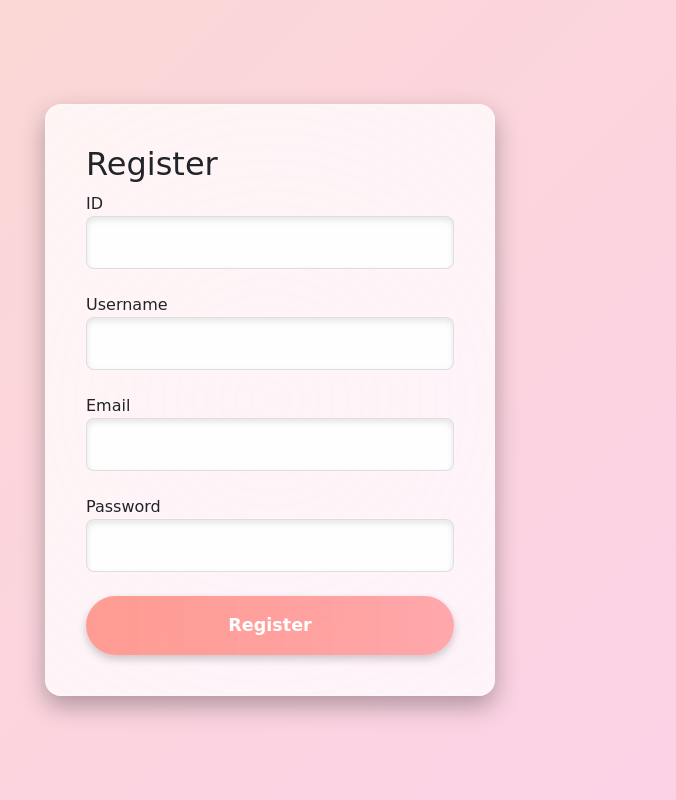
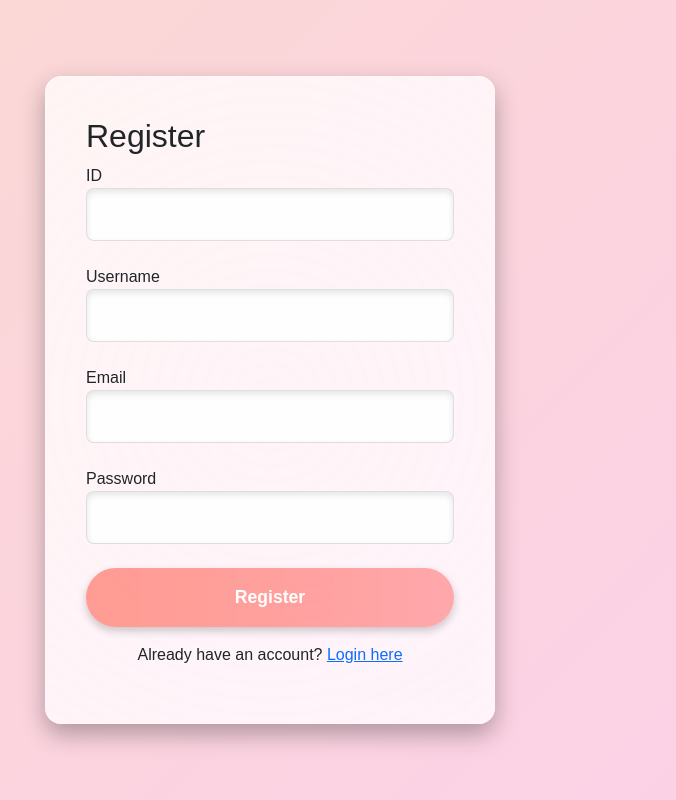
Before and after one commit to yousifAliHasan/ITCS333_PROJECT, a PHP site: page /register.php in a window 1280 px wide. Shown: the whole page, without its empty margins (370-1046 px from the left). Run offline with PHP 8.4, Linux system fonts and the light colour scheme.

Commit message:
Update register.php

```diff
--- a/register.php
+++ b/register.php
@@ -11,49 +11,63 @@
 </head>
 <body>
 <form action="register.php" method="POST">
-        <h2 class="font">Register</h2>
-        <label for="id" class="font">ID</label>
+        <h2>Register</h2>
+        <label for="id">ID</label>
         <input type="number" id="id" name="id" required>
 
-        <label for="username" class="font">Username</label>
+        <label for="username">Username</label>
         <input type="text" id="username" name="username" required>
 
-        <label for="email" class="font">Email</label>
+        <label for="email">Email</label>
         <input type="email" id="email" name="email" required>
 
-        <label for="password" class="font">Password</label>
+        <label for="password">Password</label>
         <input type="password" id="password" name="password" required>
 
-        <button type="submit" class="font">Register</button>
+        <button type="submit">Register</button>
+
+        <!-- Add link to login page -->
+        <p style="text-align: center; margin-top: 1rem;">
+            Already have an account? <a href="login.php">Login here</a>
+        </p>
 </body>
 </html>
 <?php
-include 'connection.php'; // Ensure this file establishes $db as the PDO instance
+include 'connection.php';
 
 if ($_SERVER['REQUEST_METHOD'] === 'POST') {
-    $username = $_POST['username'];
+    $errors = [];
+    $username = trim($_POST['username']);
     $password = $_POST['password'];
-    $email = $_POST['email'];
-    $id = $_POST['id'];
-    $user_type='student';
-    // Password pattern validation
-    $Pattern = '/^(?=.*[a-z])(?=.*[A-Z])(?=.*\d)(?=.*[\W_]).{8,}$/';
+    $email = trim($_POST['email']);
+    $id = trim($_POST['id']);
+    $user_type = 'student';
 
-    if (!preg_match($Pattern, $password)) {
-        echo '<div style="font-size: 12px; class="font"; color: black; font-weight:; text-align: center;">Password must be at least 8 characters long and include at least one uppercase letter, one lowercase letter, one number, and one special character.</div>';
-        die(); // Stop further execution
+    // Validate UoB email
+    if (!preg_match('/^' . $id . '@stu\.uob\.edu\.bh$/', $email)) {
+        $errors[] = "Please use a valid University of Bahrain email address (your ID followed by @stu.uob.edu.bh)";
     }
 
+    // Password validation
+    $passwordPattern = '/^(?=.*[a-z])(?=.*[A-Z])(?=.*\d)(?=.*[\W_]).{8,}$/';
+    if (!preg_match($passwordPattern, $password)) {
+        $errors[] = "Password must be at least 8 characters long and include at least one uppercase letter, lowercase letter, number, and special character.";
+    }
 
-    // Hash the password
+    // Check if email or ID already exists
+    $stmt = $db->prepare("SELECT COUNT(*) FROM students WHERE email = :email OR id = :id");
+    $stmt->execute([':email' => $email, ':id' => $id]);
+    if ($stmt->fetchColumn() > 0) {
+        $errors[] = "Email or ID already registered";
+    }
+
+    if (empty($errors)) {
         $hashedPassword = password_hash($password, PASSWORD_BCRYPT);
 
-    // Prepare SQL query
-    $query = 'INSERT INTO students(username, password, email, id , user_type) VALUES (:username, :password, :email, :id , :user_type)';
+        try {
+            $query = 'INSERT INTO students(username, password, email, id, user_type)
+                     VALUES (:username, :password, :email, :id, :user_type)';
             $statement = $db->prepare($query);
-
-    try {
-        // Execute query
             $statement->execute([
                 ':username' => $username,
                 ':password' => $hashedPassword,
@@ -61,9 +75,13 @@ if ($_SERVER['REQUEST_METHOD'] === 'POST') {
                 ':id' => $id,
                 ':user_type' => $user_type
             ]);
-        echo "Registration successful!";
+
+            echo '<div class="alert alert-success">Registration successful! Please <a href="login.php">login</a>.</div>';
         } catch (PDOException $e) {
-        echo "Error: " . $e->getMessage();
+            echo '<div class="alert alert-danger">Registration failed: ' . $e->getMessage() . '</div>';
+        }
+    } else {
+        echo '<div class="alert alert-danger">' . implode('<br>', $errors) . '</div>';
     }
 }
 ?>
```
Lines whose indentation alone changed are shown as unchanged.
